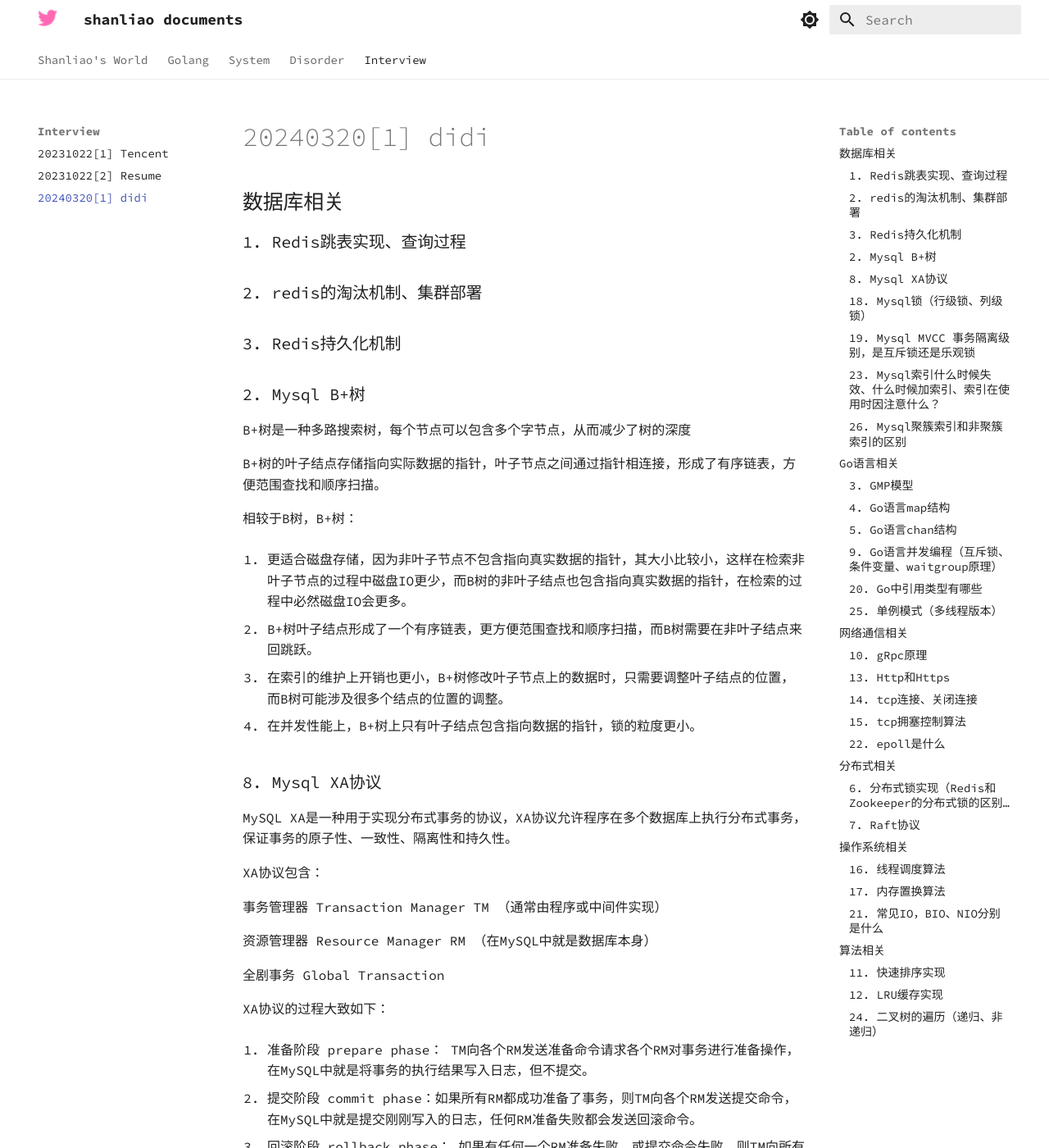
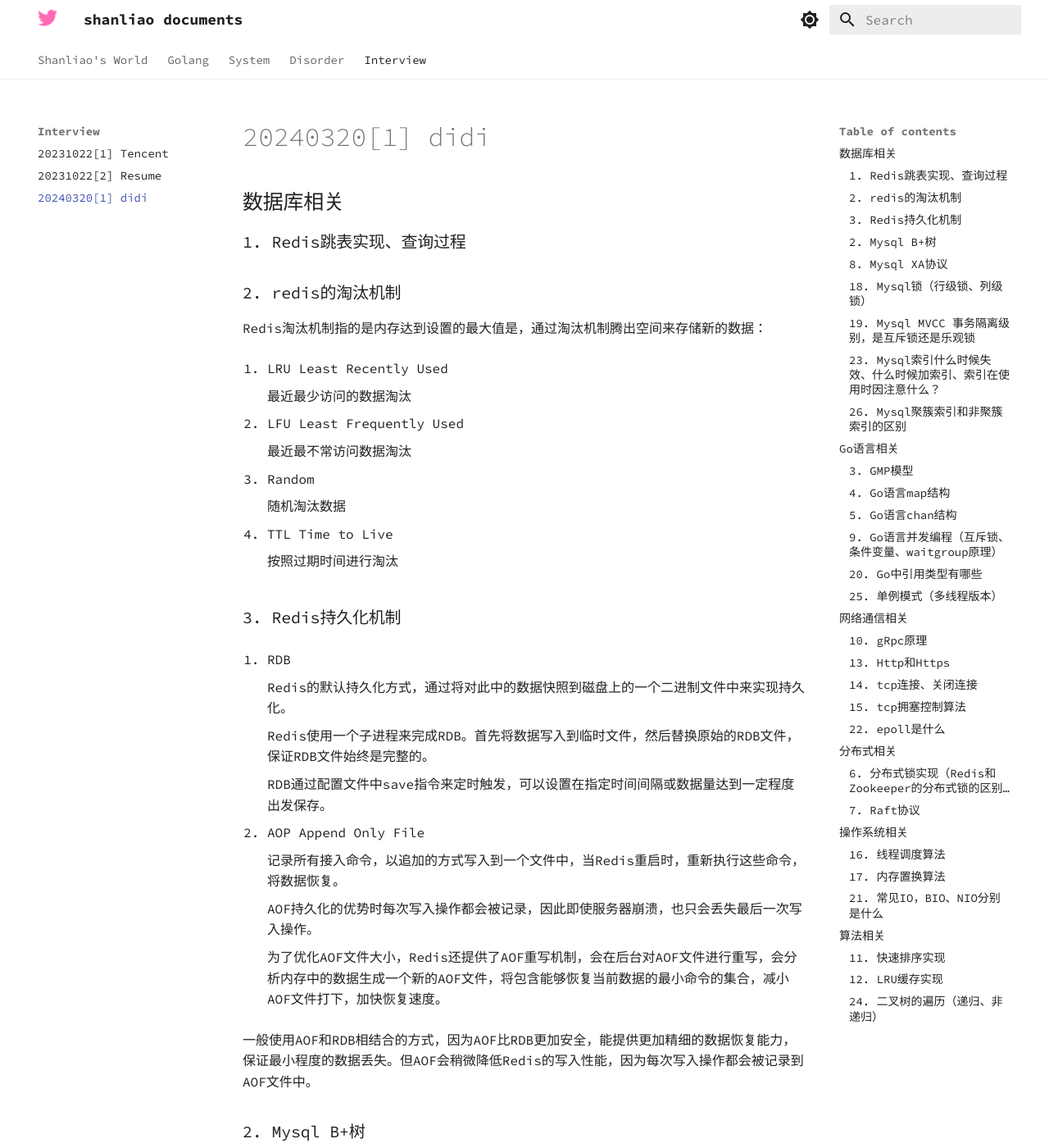
Before and after one commit to shanliao420/shanliao420.github.io, an MkDocs documentation site: the page built from docs/interview/20240320[1] Didi.md, in a window 1280 px wide and 1400 px high. Shown: the whole window at 82% size. Built offline with MkDocs 1.6.1 and Material for MkDocs 9.7.7, drawn with Linux system fonts in a browser that asks for light colours.

Commit message:
add content

```diff
--- a/docs/interview/20240320[1] Didi.md
+++ b/docs/interview/20240320[1] Didi.md
@@ -1,8 +1,53 @@
 # 20240320[1] didi
 ## 数据库相关
 ### 1. Redis跳表实现、查询过程
-### 2. redis的淘汰机制、集群部署
+
+
+
+
+### 2. redis的淘汰机制
+
+Redis淘汰机制指的是内存达到设置的最大值是，通过淘汰机制腾出空间来存储新的数据：
+
+1. LRU Least Recently Used
+
+    最近最少访问的数据淘汰
+
+2. LFU Least Frequently Used
+
+    最近最不常访问数据淘汰
+
+3. Random
+
+    随机淘汰数据
+
+4. TTL Time to Live
+
+    按照过期时间进行淘汰
+
+
 ### 3. Redis持久化机制
+
+1. RDB
+
+    Redis的默认持久化方式，通过将对此中的数据快照到磁盘上的一个二进制文件中来实现持久化。
+
+    Redis使用一个子进程来完成RDB。首先将数据写入到临时文件，然后替换原始的RDB文件，保证RDB文件始终是完整的。
+
+    RDB通过配置文件中save指令来定时触发，可以设置在指定时间间隔或数据量达到一定程度出发保存。
+
+
+2. AOP Append Only File
+
+    记录所有接入命令，以追加的方式写入到一个文件中，当Redis重启时，重新执行这些命令，将数据恢复。
+
+    AOF持久化的优势时每次写入操作都会被记录，因此即使服务器崩溃，也只会丢失最后一次写入操作。
+
+    为了优化AOF文件大小，Redis还提供了AOF重写机制，会在后台对AOF文件进行重写，会分析内存中的数据生成一个新的AOF文件，将包含能够恢复当前数据的最小命令的集合，减小AOF文件打下，加快恢复速度。
+
+一般使用AOF和RDB相结合的方式，因为AOF比RDB更加安全，能提供更加精细的数据恢复能力，保证最小程度的数据丢失。但AOF会稍微降低Redis的写入性能，因为每次写入操作都会被记录到AOF文件中。
+
+
 
 ### 2. Mysql B+树
 
```
